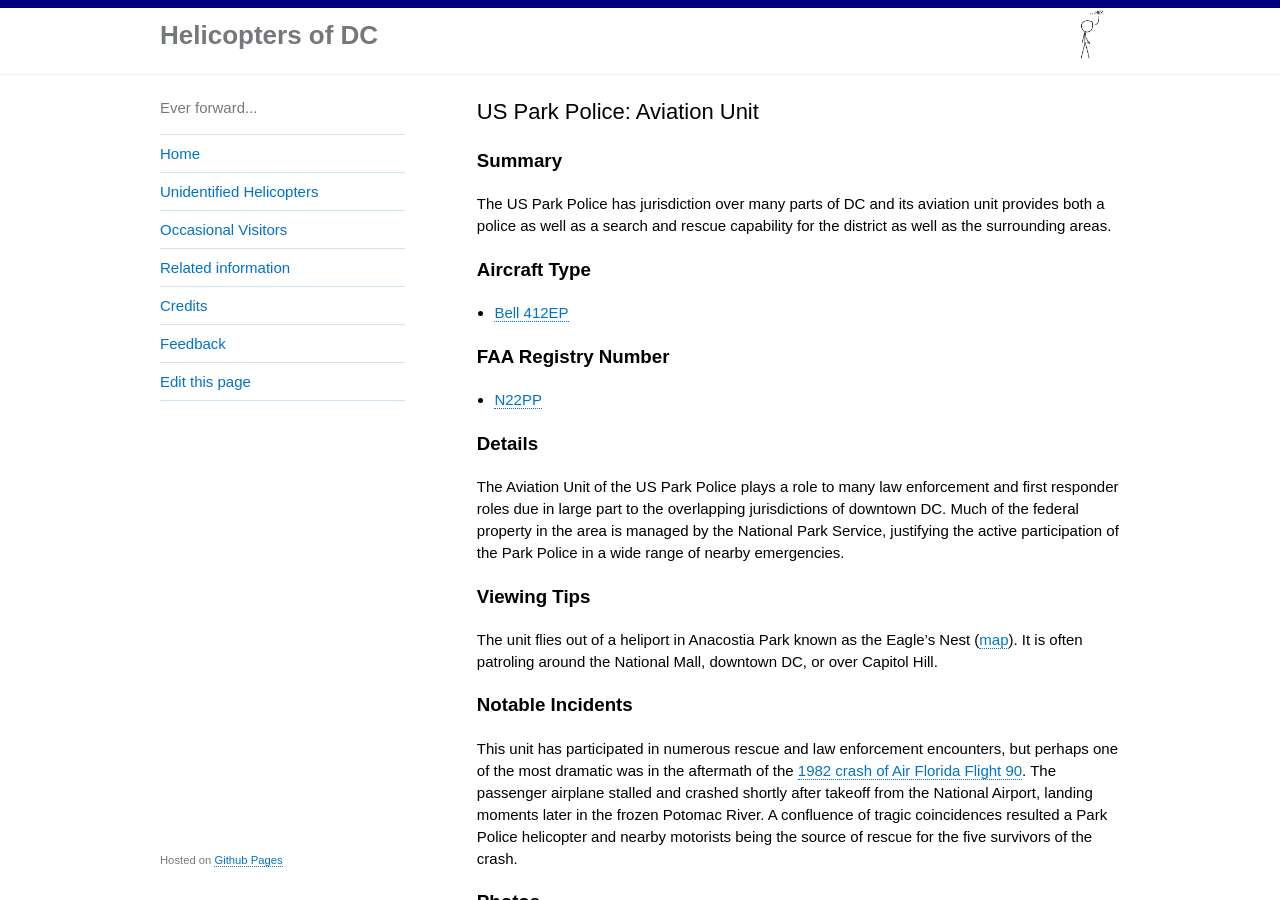
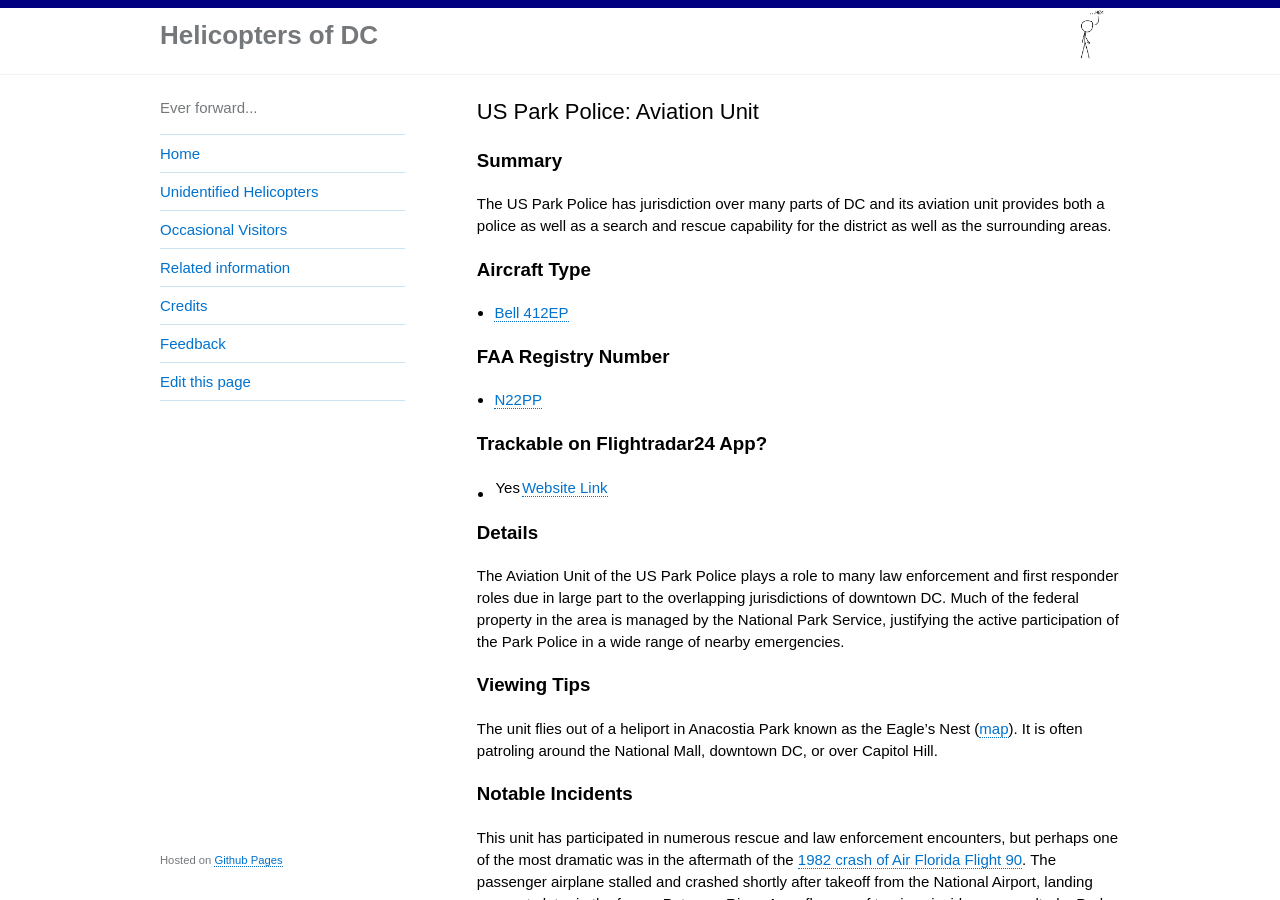
Before and after one commit to gbinal/dc-helicopters, a Jekyll site: the page built from _helicopters/2-us-park-police-aviation-unit.md, in a window 1280 px wide and 900 px high. Built offline with Jekyll 4.4.1, drawn with Linux system fonts in a browser that asks for light colours.

Commit message:
adding FT link

```diff
--- a/_helicopters/2-us-park-police-aviation-unit.md
+++ b/_helicopters/2-us-park-police-aviation-unit.md
@@ -13,6 +13,8 @@ The US Park Police has jurisdiction over many parts of DC and its aviation unit
 ### FAA Registry Number
 * [N22PP](https://registry.faa.gov/aircraftinquiry/NNum_Results.aspx?NNumbertxt=N22PP)
 
+### Trackable on Flightradar24 App?
+* Yes | [Website Link](https://www.flightradar24.com/data/aircraft/N22PP)
 
 ### Details
 
```
